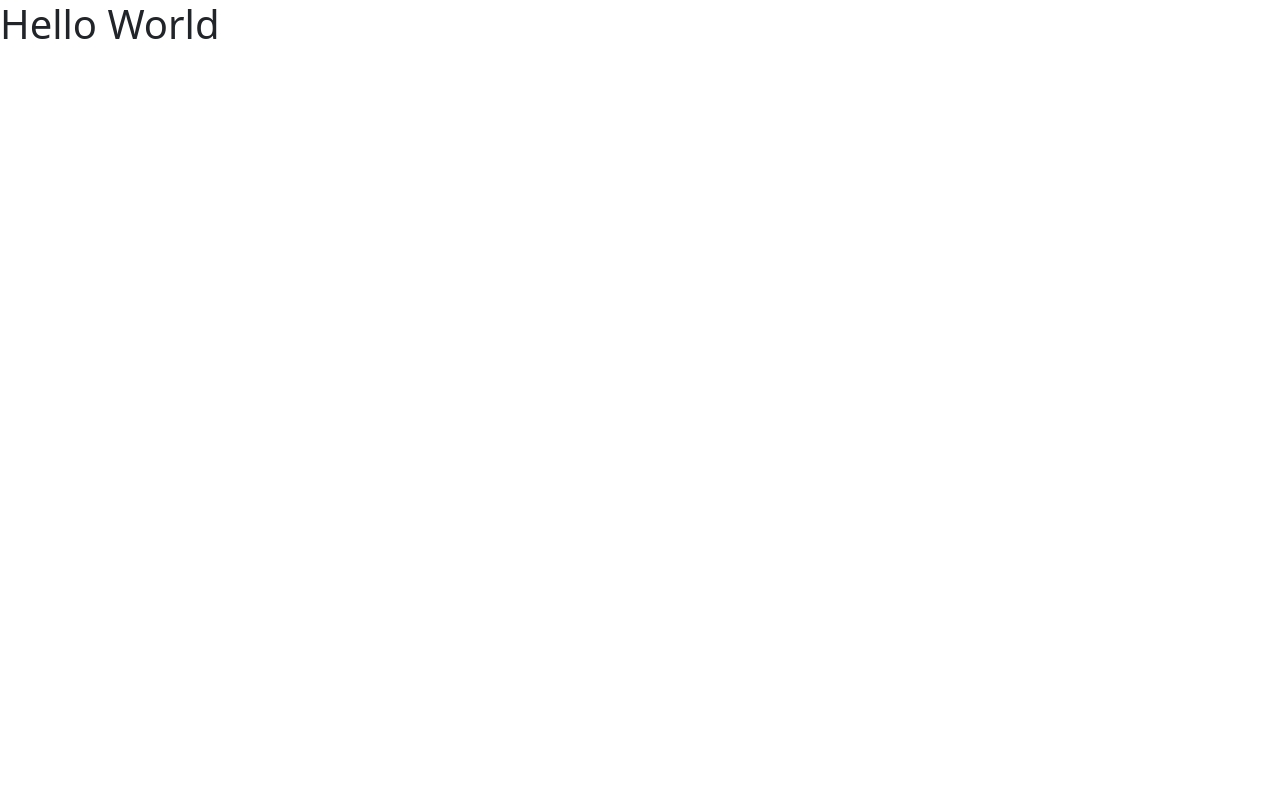
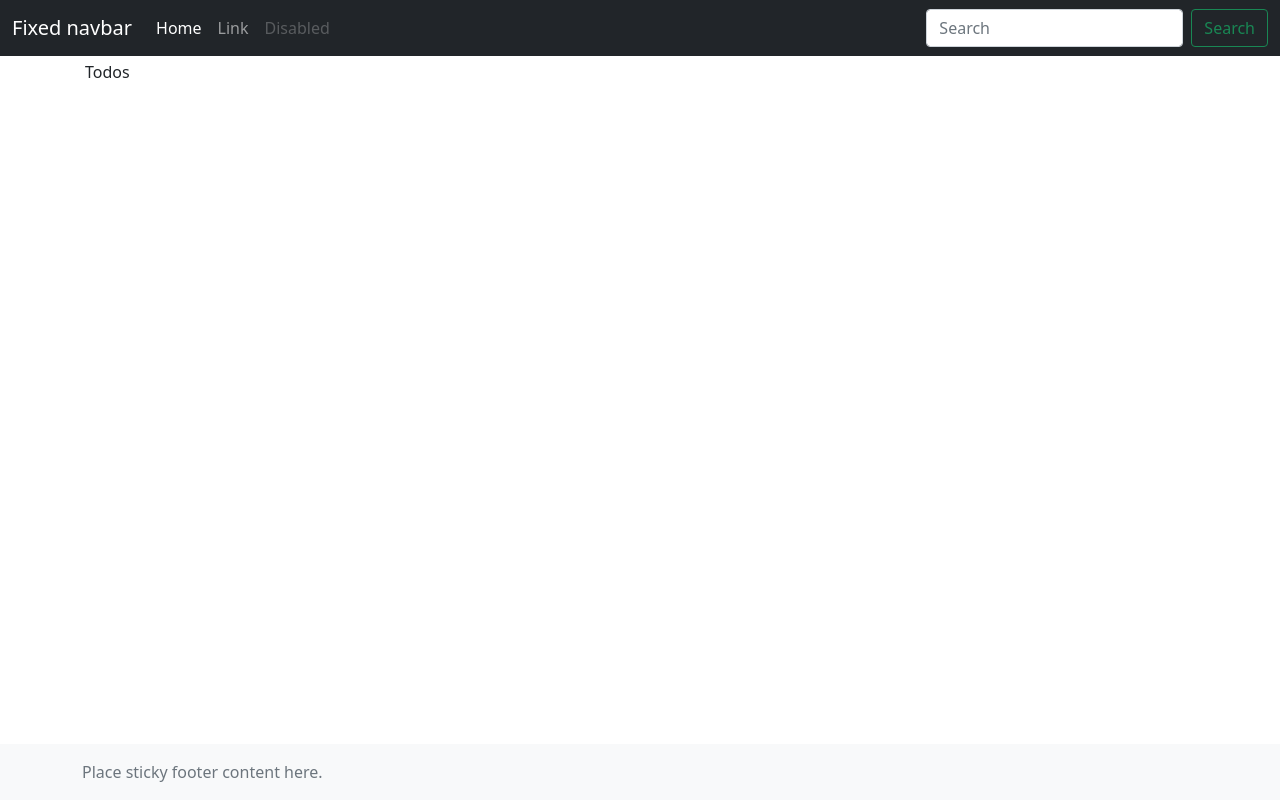
Before and after one commit to stingrayzboy/todolist, a React (Create React App) app: page / in a window 1280 px wide. Built offline with nearby package versions, Linux system fonts and the light colour scheme.

Commit message:
Layout Setup

```diff
--- a/public/index.html
+++ b/public/index.html
@@ -24,9 +24,24 @@
       work correctly both with client-side routing and a non-root public URL.
       Learn how to configure a non-root public URL by running `npm run build`.
     -->
-    <title>React App</title>
+    <title>Todo List | Faraz Noor</title>
+    <style>
+      .bd-placeholder-img {
+        font-size: 1.125rem;
+        text-anchor: middle;
+        -webkit-user-select: none;
+        -moz-user-select: none;
+        user-select: none;
+      }
+
+      @media (min-width: 768px) {
+        .bd-placeholder-img-lg {
+          font-size: 3.5rem;
+        }
+      }
+    </style>
   </head>
-  <body>
+  <body class="d-flex flex-column h-100">
     <noscript>You need to enable JavaScript to run this app.</noscript>
     <div id="root"></div>
     <!--
--- a/src/App.css
+++ /dev/null
@@ -1,38 +0,0 @@
-.App {
-  text-align: center;
-}
-
-.App-logo {
-  height: 40vmin;
-  pointer-events: none;
-}
-
-@media (prefers-reduced-motion: no-preference) {
-  .App-logo {
-    animation: App-logo-spin infinite 20s linear;
-  }
-}
-
-.App-header {
-  background-color: #282c34;
-  min-height: 100vh;
-  display: flex;
-  flex-direction: column;
-  align-items: center;
-  justify-content: center;
-  font-size: calc(10px + 2vmin);
-  color: white;
-}
-
-.App-link {
-  color: #61dafb;
-}
-
-@keyframes App-logo-spin {
-  from {
-    transform: rotate(0deg);
-  }
-  to {
-    transform: rotate(360deg);
-  }
-}
--- a/src/App.js
+++ b/src/App.js
@@ -1,11 +1,21 @@
 import 'bootstrap/dist/css/bootstrap.css'
+import './Layout/Layout.css'
+import Nav from './Layout/Nav';
+import Footer from './Layout/Footer';
 import 'bootstrap/dist/js/bootstrap.js'
+import Todos from './Components/Todos';
 
 function App() {
   return (
-    <h1>
-      Hello World
-    </h1>
+    <>
+    <Nav></Nav>
+    <main className="flex-shrink-0">
+      <div className="container">
+        <Todos/>
+      </div>
+    </main>
+    <Footer></Footer>
+    </>
   );
 }
 
--- /dev/null
+++ b/src/Components/Todos.js
@@ -0,0 +1,9 @@
+import React from 'react'
+
+const Todos = () => {
+  return (
+    <div>Todos</div>
+  )
+}
+
+export default Todos
--- /dev/null
+++ b/src/Layout/Footer.js
@@ -0,0 +1,13 @@
+import React from 'react'
+
+const Footer = () => {
+  return (
+    <footer className="footer mt-auto py-3 bg-light fixed-bottom">
+        <div className="container">
+            <span className="text-muted">Place sticky footer content here.</span>
+        </div>
+    </footer>
+  )
+}
+
+export default Footer
--- /dev/null
+++ b/src/Layout/Layout.css
@@ -0,0 +1,3 @@
+main > .container {
+    padding: 60px 15px 0;
+  }
--- /dev/null
+++ b/src/Layout/Nav.js
@@ -0,0 +1,35 @@
+import React from 'react'
+
+const Nav = () => {
+  return (
+    <header>
+        <nav className="navbar navbar-expand-md navbar-dark fixed-top bg-dark">
+            <div className="container-fluid">
+            <a className="navbar-brand" href="#">Fixed navbar</a>
+            <button className="navbar-toggler" type="button" data-bs-toggle="collapse" data-bs-target="#navbarCollapse" aria-controls="navbarCollapse" aria-expanded="false" aria-label="Toggle navigation">
+                <span className="navbar-toggler-icon"></span>
+            </button>
+            <div className="collapse navbar-collapse" id="navbarCollapse">
+                <ul className="navbar-nav me-auto mb-2 mb-md-0">
+                <li className="nav-item">
+                    <a className="nav-link active" aria-current="page" href="#">Home</a>
+                </li>
+                <li className="nav-item">
+                    <a className="nav-link" href="#">Link</a>
+                </li>
+                <li className="nav-item">
+                    <a className="nav-link disabled" href="#" tabindex="-1" aria-disabled="true">Disabled</a>
+                </li>
+                </ul>
+                <form className="d-flex">
+                <input className="form-control me-2" type="search" placeholder="Search" aria-label="Search"/>
+                <button className="btn btn-outline-success" type="submit">Search</button>
+                </form>
+            </div>
+            </div>
+        </nav>
+    </header>
+  )
+}
+
+export default Nav
```
